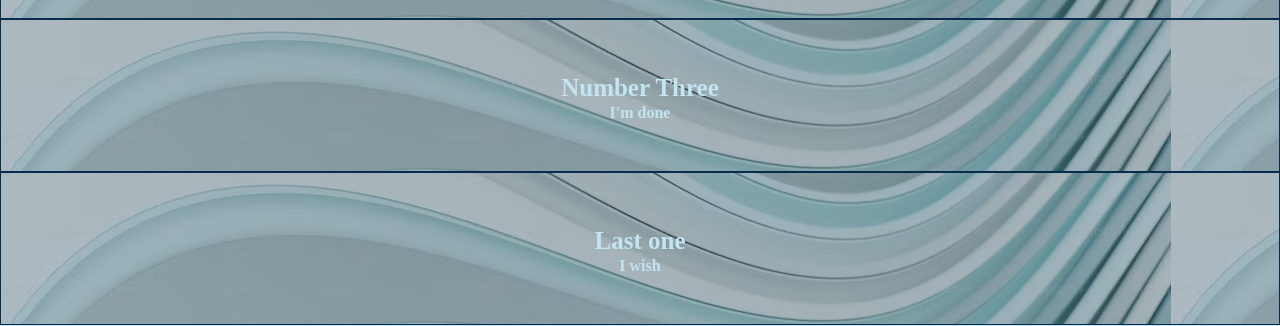
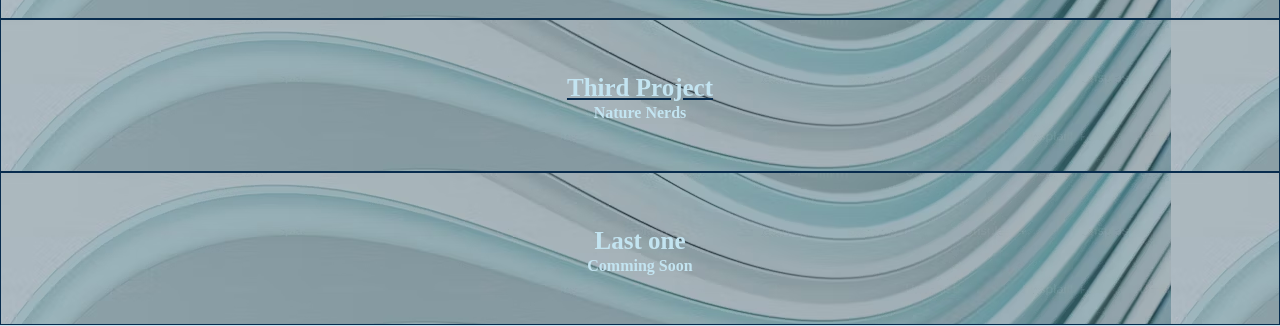
Before and after one commit to mavarreteno/Portfolio, a plain HTML site: page index.html in a window 1280 px wide. Shown: the part 1549-1875 px from the top of the page. Drawn offline with Linux system fonts and the light colour scheme.

Commit message:
added project three

```diff
--- a/index.html
+++ b/index.html
@@ -45,12 +45,12 @@
       <p class="Project">EventConnect</p>
     </div>
     <div class ="box">
-      <h3>Number Three</h3>
-      <p class="Project">I'm done</p>
+      <a href="https://infinite-dawn-55621-95fe0124fef6.herokuapp.com/search"><h3>Third Project</h3></a>
+      <p class="Project">Nature Nerds</p>
     </div>
     <div class = "box">
       <h3>Last one</h3>
-      <p class="Project">I wish</p>
+      <p class="Project">Comming Soon</p>
     </div>
    </section>
 
```
